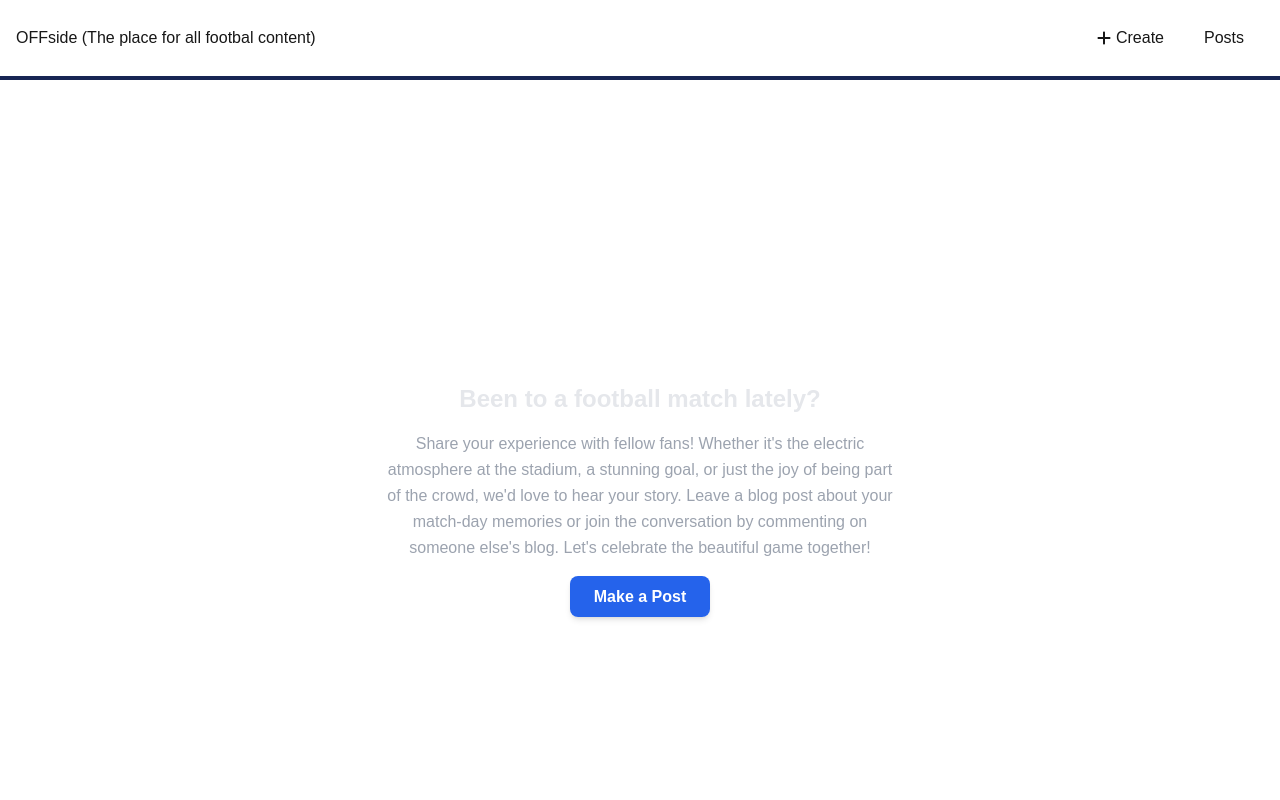
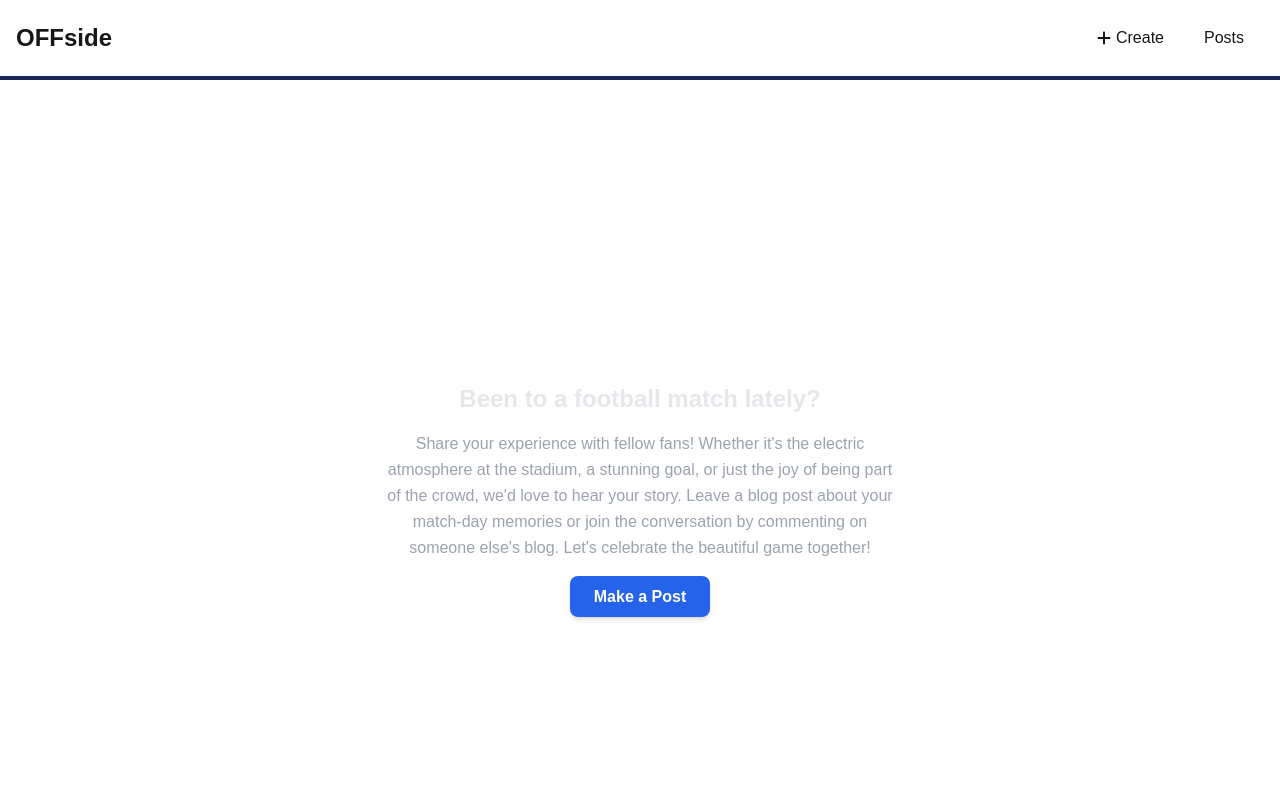
Before and after one commit to BullDogPatch/week8-assignment, a Next.js app: page / in a window 1280 px wide. Shown: the top 800 px of the page. Built offline with nearby package versions, Linux system fonts and the light colour scheme.

Commit message:
change heading

```diff
--- a/src/components/Header.jsx
+++ b/src/components/Header.jsx
@@ -4,7 +4,7 @@ import Link from 'next/link';
 const Header = () => {
   return (
     <header className='mb-4 h-20 p-4 flex justify-between items-center border-b-4 border-blue-950'>
-      <p>OFFside (The place for all footbal content)</p>
+      <p className='font-bold text-2xl'>OFFside</p>
       <div className='flex justify-center items-center'>
         <Link
           href='/new-post'
```
